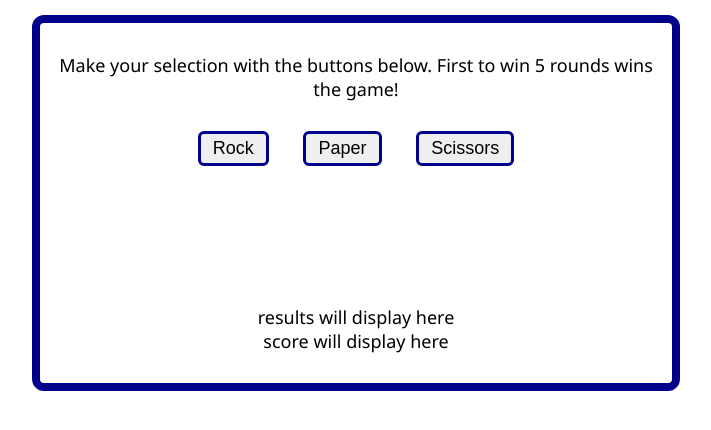
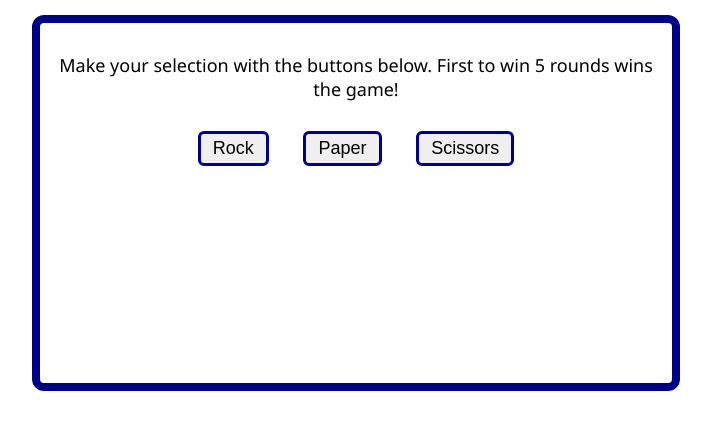
Before and after one commit to Lugdentube/Odin-rock-paper-scissors, a plain HTML site: page index.html in a window 1280 px wide. Shown: the part 94-524 px from the top of the page, without its empty margins (284-995 px from the left). Drawn offline with Linux system fonts and the light colour scheme.

Commit message:
remove filler text from html file

```diff
--- a/index.html
+++ b/index.html
@@ -21,8 +21,8 @@
       </div>
 
       <div class="bottom-container">
-        <div class="results">results will display here</div>
-        <div class="score">score will display here</div>
+        <div class="results"></div>
+        <div class="score"></div>
       </div>
 
     </div>
```
